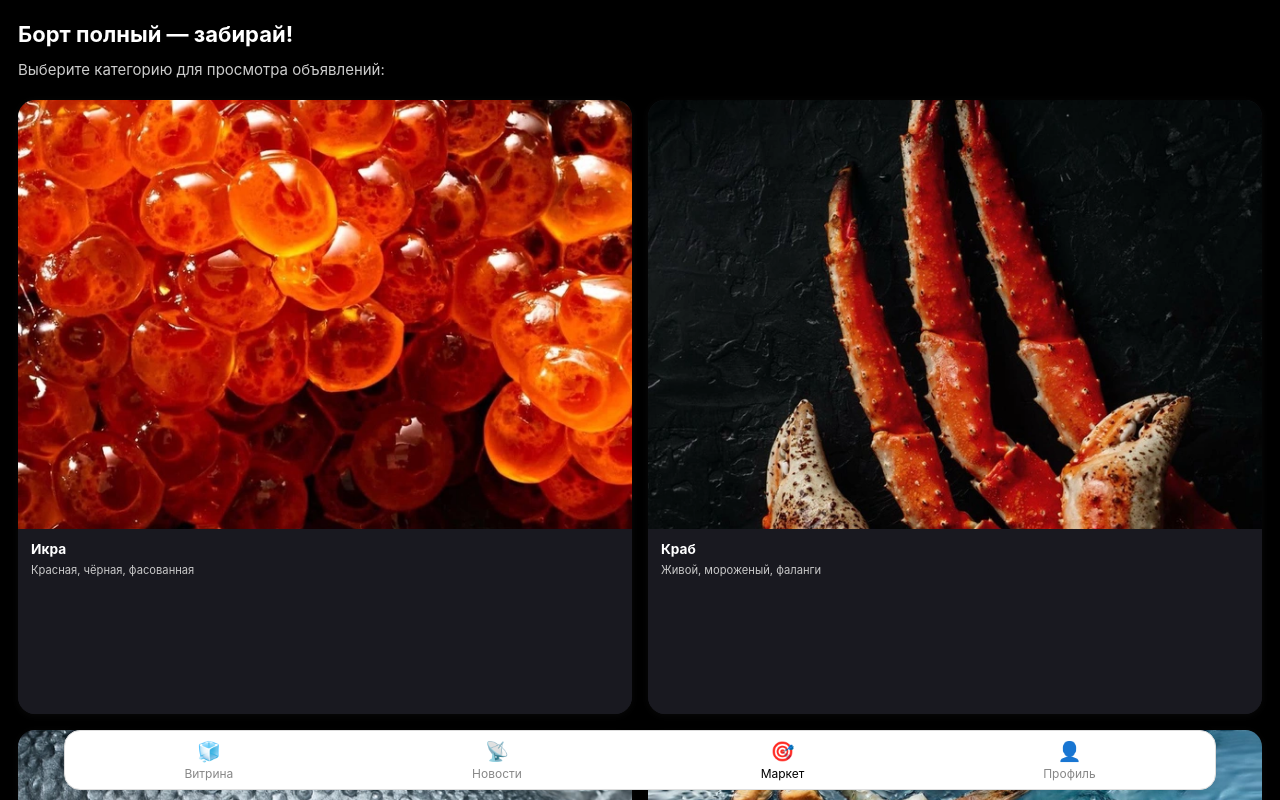
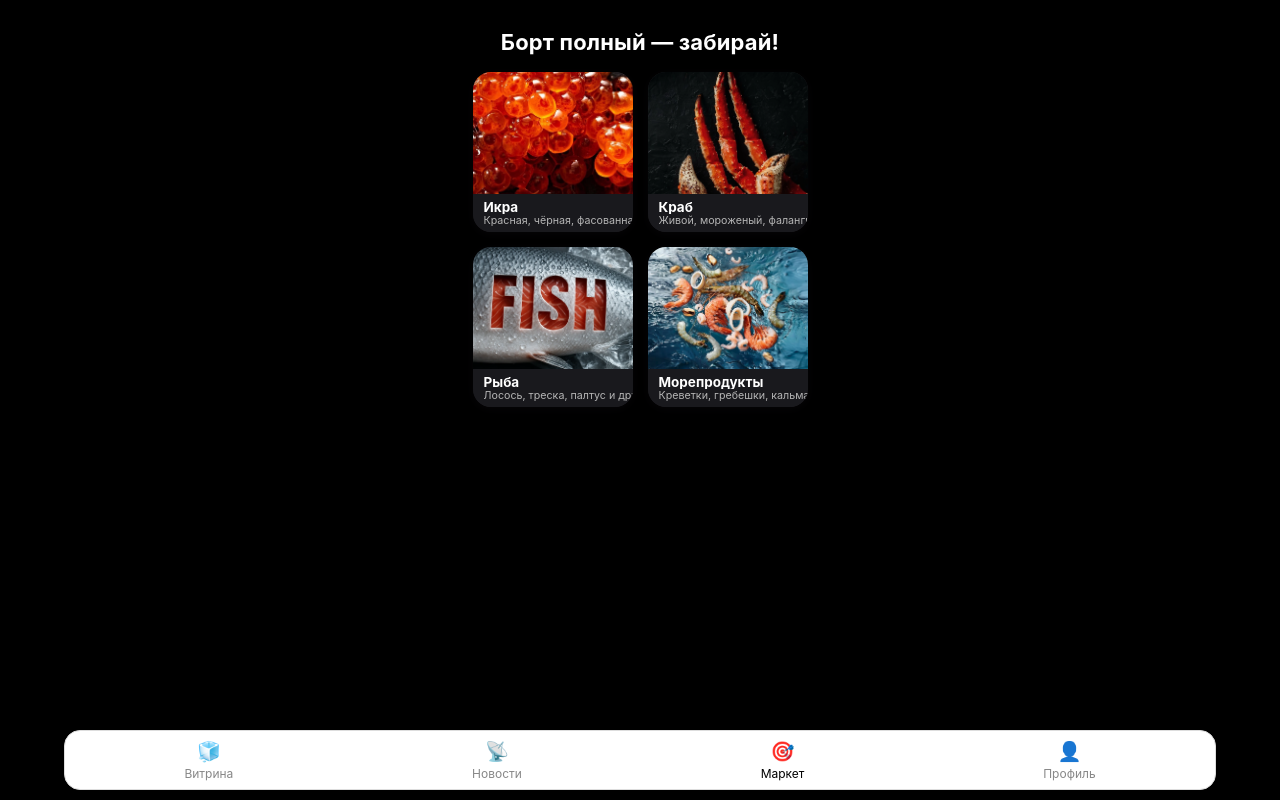
Before and after one commit to AlexSalavat/ikra-miniapp, a React (Create React App) app: page /market/sell in a window 1280 px wide. Shown: the top 800 px of the page. Built offline with nearby package versions, Linux system fonts and the light colour scheme.

Commit message:
Обновил стили карточек для витрины, новостей и маркета

```diff
--- a/src/components/Market.js
+++ b/src/components/Market.js
@@ -1,52 +1,119 @@
 import React from 'react';
-import { useNavigate } from 'react-router-dom';
 
 const cards = [
   {
     title: 'Борт полный — забирай!',
-    desc: 'Размести предложение и найди покупателей на свой улов.',
-    img: '/images/kamc.webp',
-    link: '/market/sell',
+    description: 'Размести предложение и найди покупателей на свой улов.',
+    image: '/images/kamc.webp',
+    link: '/market/sell'
   },
   {
     title: 'На охоте за уловом',
-    desc: 'Создай заявку или найди свежие предложения.',
-    img: '/images/kam.webp',
-    link: '/market/buy',
-  },
+    description: 'Создай заявку или найди свежие предложения.',
+    image: '/images/kam.webp',
+    link: '/market/buy'
+  }
 ];
 
-const Market = () => {
-  const navigate = useNavigate();
+const CARD_SIZE = 160;
 
-  return (
-    <div className="bg-black min-h-screen p-4 flex flex-col items-center">
-      <div className="w-full max-w-xl flex flex-row gap-4 mt-24 justify-center items-start">
-        {cards.map((card, idx) => (
-          <div
+const Market = () => (
+  <div style={{
+    background: '#000',
+    minHeight: '100vh',
+    padding: '24px 0 80px 0',
+    display: 'flex',
+    flexDirection: 'column',
+    alignItems: 'center'
+  }}>
+    <h1 style={{
+      color: '#fff',
+      fontWeight: 700,
+      fontSize: 23,
+      marginBottom: 13,
+      marginTop: 2,
+      letterSpacing: 0.15
+    }}>
+      Маркет
+    </h1>
+    <div style={{
+      width: '100%',
+      maxWidth: 360,
+      display: 'grid',
+      gridTemplateColumns: `repeat(2, ${CARD_SIZE}px)`,
+      gap: 15,
+      justifyContent: 'center'
+    }}>
+      {cards.map((item, idx) => (
+        <a
           key={idx}
-            onClick={() => navigate(card.link)}
-            className="cursor-pointer rounded-2xl overflow-hidden bg-zinc-900 shadow-xl hover:scale-[1.02] active:scale-[0.98] transition-all flex flex-col flex-1 min-h-[180px] max-h-[220px]"
-            style={{ minWidth: 0 }}
+          href={item.link}
+          style={{
+            borderRadius: 18,
+            background: '#1d1c21',
+            overflow: 'hidden',
+            width: CARD_SIZE,
+            height: CARD_SIZE,
+            display: 'flex',
+            flexDirection: 'column',
+            boxShadow: '0 2px 10px #16141a44',
+            textDecoration: 'none',
+            position: 'relative'
+          }}
         >
-            <div className="relative w-full h-28 sm:h-36 flex items-center justify-center overflow-hidden">
           <img
-                src={card.img}
-                alt={card.title}
-                className="w-full h-full object-cover opacity-90"
-                loading="lazy"
+            src={item.image}
+            alt={item.title}
+            style={{
+              width: '100%',
+              height: '76%',
+              objectFit: 'cover',
+              background: '#23232a',
+              display: 'block'
+            }}
             onError={e => { e.target.src = '/images/no-image.webp'; }}
           />
+          <div style={{
+            width: '100%',
+            padding: '6px 10px 6px 11px',
+            background: '#19191d',
+            minHeight: 0,
+            display: 'flex',
+            flexDirection: 'column',
+            justifyContent: 'center',
+            alignItems: 'flex-start',
+            flexGrow: 1,
+            borderBottomLeftRadius: 18,
+            borderBottomRightRadius: 18
+          }}>
+            <span style={{
+              fontWeight: 700,
+              color: '#fff',
+              fontSize: 13.5,
+              marginBottom: 1,
+              whiteSpace: 'nowrap',
+              overflow: 'hidden',
+              textOverflow: 'ellipsis',
+              lineHeight: 1.13
+            }}>
+              {item.title}
+            </span>
+            <span style={{
+              fontWeight: 400,
+              color: '#b5b5b5',
+              fontSize: 10.7,
+              lineHeight: 1.14,
+              whiteSpace: 'nowrap',
+              overflow: 'hidden',
+              textOverflow: 'ellipsis',
+            }}>
+              {item.description}
+            </span>
           </div>
-            <div className="p-3 sm:p-4 flex flex-col gap-1 sm:gap-2 flex-1 justify-between">
-              <div className="text-base sm:text-lg font-bold text-white">{card.title}</div>
-              <div className="text-zinc-300 text-xs sm:text-sm">{card.desc}</div>
-            </div>
-          </div>
+        </a>
       ))}
     </div>
   </div>
 );
-};
 
 export default Market;
--- a/src/components/MarketSell.js
+++ b/src/components/MarketSell.js
@@ -2,117 +2,130 @@ import React from 'react';
 
 const categories = [
   {
-    key: 'икра',
     title: 'Икра',
     description: 'Красная, чёрная, фасованная',
     image: '/images/cav.webp',
+    link: '/market/sell/икра',
   },
   {
-    key: 'краб',
     title: 'Краб',
     description: 'Живой, мороженый, фаланги',
     image: '/images/krab.webp',
+    link: '/market/sell/краб',
   },
   {
-    key: 'рыба',
     title: 'Рыба',
     description: 'Лосось, треска, палтус и другие',
     image: '/images/fish.webp',
+    link: '/market/sell/рыба',
   },
   {
-    key: 'морепродукты',
     title: 'Морепродукты',
     description: 'Креветки, гребешки, кальмары и пр.',
     image: '/images/mor.webp',
+    link: '/market/sell/морепродукты',
   },
 ];
 
-const MarketSell = () => {
+const CARD_SIZE = 160;
+
+export default function MarketSell() {
   return (
-    <div style={{ padding: '18px 0 80px 0', background: '#000', minHeight: '100vh' }}>
-      <h1 style={{ color: '#fff', fontWeight: 700, fontSize: 22, marginLeft: 18, marginBottom: 8 }}>Борт полный — забирай!</h1>
-      <p style={{ color: '#ccc', marginLeft: 18, fontSize: 15, marginBottom: 18 }}>
-        Выберите категорию для просмотра объявлений:
-      </p>
-      <div
-        style={{
-          display: 'grid',
-          gridTemplateColumns: '1fr 1fr',
-          gap: 16,
-          justifyContent: 'center',
-          padding: '0 18px',
-        }}
-      >
-        {categories.map((cat) => (
-          <div
-            key={cat.key}
-            onClick={() => window.location.href = `/market/sell/${cat.key}`}
+    <div style={{
+      background: '#000',
+      minHeight: '100vh',
+      padding: '24px 0 80px 0',
+      display: 'flex',
+      flexDirection: 'column',
+      alignItems: 'center'
+    }}>
+      <h1 style={{
+        color: '#fff',
+        fontWeight: 700,
+        fontSize: 22,
+        marginBottom: 13,
+        marginTop: 2,
+        letterSpacing: 0.15
+      }}>
+        Борт полный — забирай!
+      </h1>
+      <div style={{
+        width: '100%',
+        maxWidth: 420,
+        display: 'grid',
+        gridTemplateColumns: `repeat(2, ${CARD_SIZE}px)`,
+        gap: 15,
+        justifyContent: 'center',
+      }}>
+        {categories.map((item, idx) => (
+          <a
+            key={idx}
+            href={item.link}
             style={{
-              borderRadius: '17px',
-              backgroundColor: '#191920',
-              color: '#fff',
-              boxShadow: '0 1.5px 8px #2224',
-              cursor: 'pointer',
+              borderRadius: 18,
+              background: '#1d1c21',
               overflow: 'hidden',
-              position: 'relative',
-              minHeight: 180,
-              aspectRatio: '1/1',
+              width: CARD_SIZE,
+              height: CARD_SIZE,
               display: 'flex',
               flexDirection: 'column',
-              alignItems: 'stretch'
+              boxShadow: '0 2px 10px #16141a44',
+              textDecoration: 'none',
+              position: 'relative'
             }}
           >
-            {/* Фото сверху */}
+            <img
+              src={item.image}
+              alt={item.title}
+              style={{
+                width: '100%',
+                height: '76%',
+                objectFit: 'cover',
+                background: '#23232a',
+                display: 'block'
+              }}
+              onError={e => { e.target.src = '/images/no-image.webp'; }}
+            />
             <div style={{
               width: '100%',
-              height: '70%',
-              background: '#23232a',
-              overflow: 'hidden'
+              padding: '6px 10px 6px 11px',
+              background: '#19191d',
+              minHeight: 0,
+              display: 'flex',
+              flexDirection: 'column',
+              justifyContent: 'center',
+              alignItems: 'flex-start',
+              flexGrow: 1,
+              borderBottomLeftRadius: 18,
+              borderBottomRightRadius: 18
             }}>
-              <img
-                src={cat.image}
-                alt={cat.title}
-                style={{
-                  width: '100%',
-                  height: '100%',
-                  objectFit: 'cover',
-                  display: 'block'
-                }}
-                onError={e => { e.target.src = '/images/no-image.webp'; }}
-              />
-            </div>
-            {/* Текст под фото */}
-            <div style={{
-              width: '100%',
-              padding: '10px 9px 9px 13px',
-              background: '#191920',
-              boxSizing: 'border-box',
-              flexGrow: 1
-            }}>
-              <div style={{
+              <span style={{
                 fontWeight: 700,
-                fontSize: 13.7,
                 color: '#fff',
-                marginBottom: 2,
+                fontSize: 13.5,
+                marginBottom: 1,
                 whiteSpace: 'nowrap',
                 overflow: 'hidden',
-                textOverflow: 'ellipsis'
-              }}>{cat.title}</div>
-              <div style={{
+                textOverflow: 'ellipsis',
+                lineHeight: 1.13
+              }}>
+                {item.title}
+              </span>
+              <span style={{
                 fontWeight: 400,
-                color: '#c9c9c9',
-                fontSize: 11.2,
-                marginTop: 1,
+                color: '#b5b5b5',
+                fontSize: 10.7,
+                lineHeight: 1.14,
                 whiteSpace: 'nowrap',
                 overflow: 'hidden',
-                textOverflow: 'ellipsis'
-              }}>{cat.description}</div>
+                textOverflow: 'ellipsis',
+              }}>
+                {item.description}
+              </span>
             </div>
-          </div>
+          </a>
         ))}
       </div>
     </div>
   );
-};
-
-export default MarketSell;
+}
--- a/src/components/News.js
+++ b/src/components/News.js
@@ -2,36 +2,34 @@ import React from 'react';
 
 const newsSections = [
   {
-    emoji: '⚓',
     title: 'Новости побережья',
     description: 'Свежие события, вылов, прогнозы, изменения на рынке',
     image: '/images/new.webp',
   },
   {
-    emoji: '🧾',
     title: 'Икорные войны',
-    description: 'Анализ, сравнение рынков, интересные факты',
+    description: 'Аналитика и тренды производителей',
     image: '/images/war.webp',
   },
   {
-    emoji: '🏆',
-    title: 'ТОП-10 производителей',
-    description: 'Рейтинги поставщиков, доверие рынка, динамика',
+    title: 'Топ производители',
+    description: 'Рейтинги компаний и лидеры сезона',
     image: '/images/pk.webp',
   },
   {
-    emoji: '📸',
-    title: 'Фото и видео',
-    description: 'Stories с рейсов, портов, заводов',
-    image: '/images/new.webp',
+    title: 'Фото/видео репортажи',
+    description: 'Stories c рейсов, портов, заводов',
+    image: '/images/news.webp',
   },
 ];
+
+const CARD_SIZE = 160;
 
 const News = () => (
   <div style={{
     background: '#000',
     minHeight: '100vh',
-    padding: '20px 0 80px 0',
+    padding: '24px 0 80px 0',
     display: 'flex',
     flexDirection: 'column',
     alignItems: 'center'
@@ -44,30 +42,29 @@ const News = () => (
       marginTop: 2,
       letterSpacing: 0.15
     }}>
-      Новости и события
+      Новости
     </h1>
     <div style={{
       width: '100%',
       maxWidth: 420,
       display: 'grid',
-      gridTemplateColumns: '1fr 1fr',
-      gap: 16,
-      padding: '0 10px',
+      gridTemplateColumns: `repeat(2, ${CARD_SIZE}px)`,
+      gap: 15,
+      justifyContent: 'center',
     }}>
       {newsSections.map((item, idx) => (
         <div
           key={idx}
           style={{
-            borderRadius: 19,
-            backgroundColor: '#191920',
-            color: '#fff',
-            boxShadow: '0 1.5px 8px #2224',
+            borderRadius: 18,
+            background: '#1d1c21',
             overflow: 'hidden',
+            width: CARD_SIZE,
+            height: CARD_SIZE,
             display: 'flex',
             flexDirection: 'column',
-            minHeight: 158,
-            aspectRatio: '1/1',
-            textDecoration: 'none'
+            boxShadow: '0 2px 10px #16141a44',
+            position: 'relative'
           }}
         >
           <img
@@ -75,46 +72,49 @@ const News = () => (
             alt={item.title}
             style={{
               width: '100%',
-              height: '100%',
-              minHeight: 97,
+              height: '76%',
               objectFit: 'cover',
-              flexGrow: 1,
+              background: '#23232a',
+              display: 'block'
             }}
             onError={e => { e.target.src = '/images/no-image.webp'; }}
           />
-          <div
-            style={{
-              background: 'rgba(12,12,14,0.98)',
-              width: '100%',
-              padding: '8px 10px 7px 12px',
-              borderBottomLeftRadius: 19,
-              borderBottomRightRadius: 19,
-              boxSizing: 'border-box',
-              minHeight: 44
-            }}
-          >
-            <div style={{
+          <div style={{
+            width: '100%',
+            padding: '6px 10px 6px 11px',
+            background: '#19191d',
+            minHeight: 0,
+            display: 'flex',
+            flexDirection: 'column',
+            justifyContent: 'center',
+            alignItems: 'flex-start',
+            flexGrow: 1,
+            borderBottomLeftRadius: 18,
+            borderBottomRightRadius: 18
+          }}>
+            <span style={{
               fontWeight: 700,
-              fontSize: 13.6,
-              marginBottom: 2,
+              color: '#fff',
+              fontSize: 13.5,
+              marginBottom: 1,
               whiteSpace: 'nowrap',
               overflow: 'hidden',
-              textOverflow: 'ellipsis'
+              textOverflow: 'ellipsis',
+              lineHeight: 1.13
             }}>
-              <span style={{marginRight: 4}}>{item.emoji}</span>
               {item.title}
-            </div>
-            <div style={{
+            </span>
+            <span style={{
               fontWeight: 400,
-              color: '#c9c9c9',
-              fontSize: 10.6,
-              marginTop: 1,
+              color: '#b5b5b5',
+              fontSize: 10.7,
+              lineHeight: 1.14,
               whiteSpace: 'nowrap',
               overflow: 'hidden',
-              textOverflow: 'ellipsis'
+              textOverflow: 'ellipsis',
             }}>
               {item.description}
-            </div>
+            </span>
           </div>
         </div>
       ))}
--- a/src/components/Showcase.js
+++ b/src/components/Showcase.js
@@ -1,29 +1,25 @@
 import React from 'react';
 
-const showcaseSections = [
+const items = [
   {
-    key: 'suppliers',
     title: 'Поставщики',
     description: 'Визуальный каталог проверенных игроков',
     image: '/images/suppliers.webp',
     link: '/catalog/suppliers',
   },
   {
-    key: 'logistics',
     title: 'Логистика ДВ',
     description: 'Авто, Ж/Д, Авиа',
     image: '/images/logistics.webp',
     link: '/logistics',
   },
   {
-    key: 'production',
     title: 'Производство',
     description: 'Фасовка, маркировка',
     image: '/images/production.webp',
     link: '/production',
   },
   {
-    key: 'neirobiz',
     title: 'Neirobiz',
     description: 'AI сервисы и генерация упаковки',
     image: '/images/neirobiz.webp',
@@ -31,11 +27,14 @@ const showcaseSections = [
   },
 ];
 
-const Showcase = () => (
+const CARD_SIZE = 160;
+
+export default function Showcase() {
+  return (
     <div style={{
       background: '#000',
       minHeight: '100vh',
-    padding: '20px 0 80px 0',
+      padding: '24px 0 80px 0',
       display: 'flex',
       flexDirection: 'column',
       alignItems: 'center'
@@ -54,25 +53,25 @@ const Showcase = () => (
         width: '100%',
         maxWidth: 420,
         display: 'grid',
-      gridTemplateColumns: '1fr 1fr',
-      gap: 16,
-      padding: '0 10px',
+        gridTemplateColumns: `repeat(2, ${CARD_SIZE}px)`,
+        gap: 15,
+        justifyContent: 'center',
       }}>
-      {showcaseSections.map((item) => (
+        {items.map((item, idx) => (
           <a
-          key={item.key}
+            key={idx}
             href={item.link}
             style={{
-            borderRadius: 19,
-            backgroundColor: '#191920',
-            color: '#fff',
-            boxShadow: '0 1.5px 8px #2224',
+              borderRadius: 18,
+              background: '#1d1c21',
               overflow: 'hidden',
+              width: CARD_SIZE,
+              height: CARD_SIZE,
               display: 'flex',
               flexDirection: 'column',
-            minHeight: 158,
-            aspectRatio: '1/1',
-            textDecoration: 'none'
+              boxShadow: '0 2px 10px #16141a44',
+              textDecoration: 'none',
+              position: 'relative'
             }}
           >
             <img
@@ -80,50 +79,53 @@ const Showcase = () => (
               alt={item.title}
               style={{
                 width: '100%',
-              height: '100%',
-              minHeight: 97,
+                height: '76%',
                 objectFit: 'cover',
-              flexGrow: 1,
+                background: '#23232a',
+                display: 'block'
               }}
               onError={e => { e.target.src = '/images/no-image.webp'; }}
             />
-          <div
-            style={{
-              background: 'rgba(12,12,14,0.98)',
+            <div style={{
               width: '100%',
-              padding: '8px 10px 7px 12px',
-              borderBottomLeftRadius: 19,
-              borderBottomRightRadius: 19,
-              boxSizing: 'border-box',
-              minHeight: 44
-            }}
-          >
-            <div style={{
+              padding: '6px 10px 6px 11px',
+              background: '#19191d',
+              minHeight: 0,
+              display: 'flex',
+              flexDirection: 'column',
+              justifyContent: 'center',
+              alignItems: 'flex-start',
+              flexGrow: 1,
+              borderBottomLeftRadius: 18,
+              borderBottomRightRadius: 18
+            }}>
+              <span style={{
                 fontWeight: 700,
-              fontSize: 14.3,
-              marginBottom: 2,
+                color: '#fff',
+                fontSize: 13.5,
+                marginBottom: 1,
                 whiteSpace: 'nowrap',
                 overflow: 'hidden',
-              textOverflow: 'ellipsis'
+                textOverflow: 'ellipsis',
+                lineHeight: 1.13
               }}>
                 {item.title}
-            </div>
-            <div style={{
+              </span>
+              <span style={{
                 fontWeight: 400,
-              color: '#c9c9c9',
-              fontSize: 11.3,
-              marginTop: 1,
+                color: '#b5b5b5',
+                fontSize: 10.7,
+                lineHeight: 1.14,
                 whiteSpace: 'nowrap',
                 overflow: 'hidden',
-              textOverflow: 'ellipsis'
+                textOverflow: 'ellipsis',
               }}>
                 {item.description}
-            </div>
+              </span>
             </div>
           </a>
         ))}
       </div>
     </div>
   );
-
-export default Showcase;
+}
```
Lines whose indentation alone changed are shown as unchanged.
